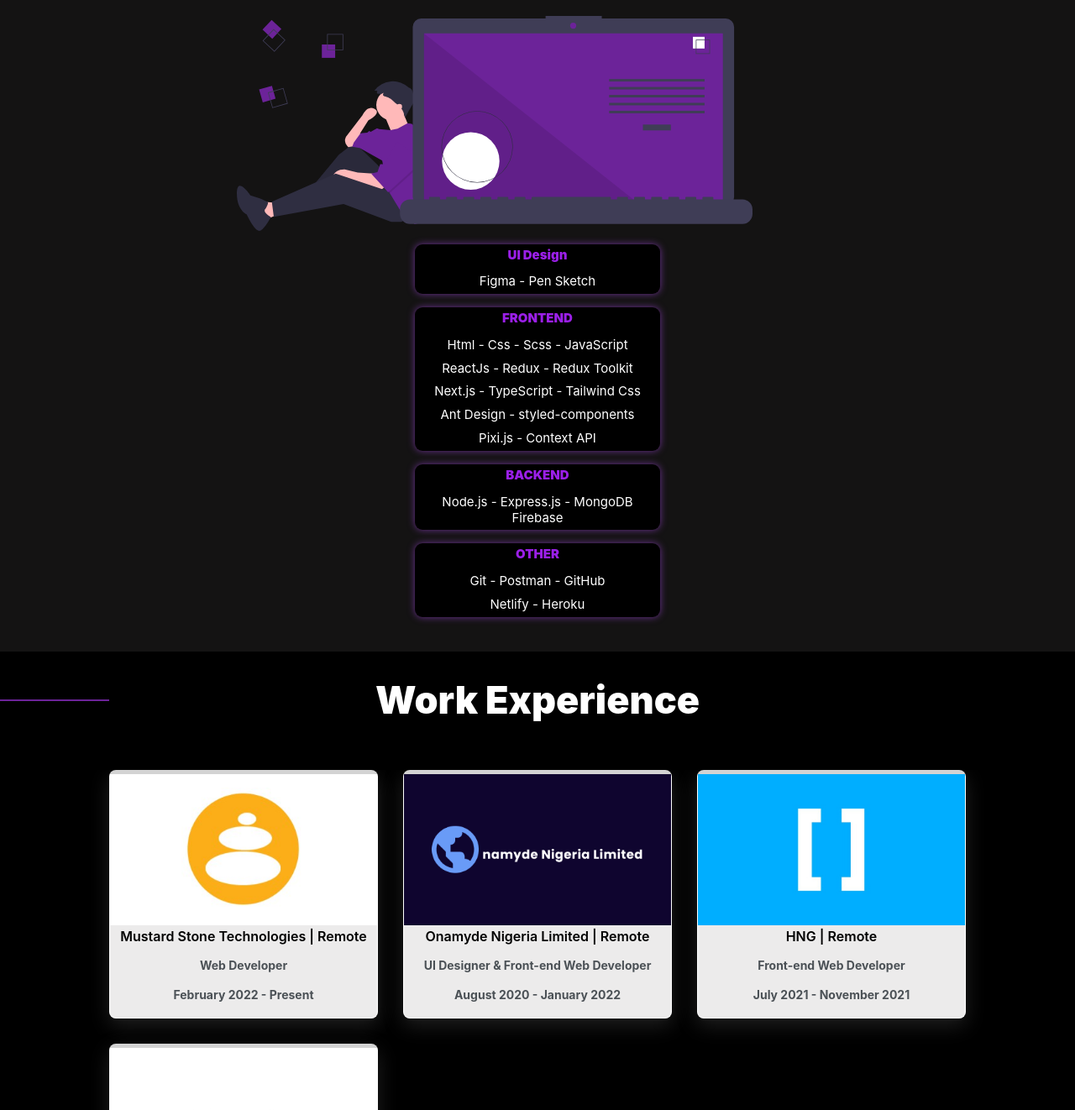
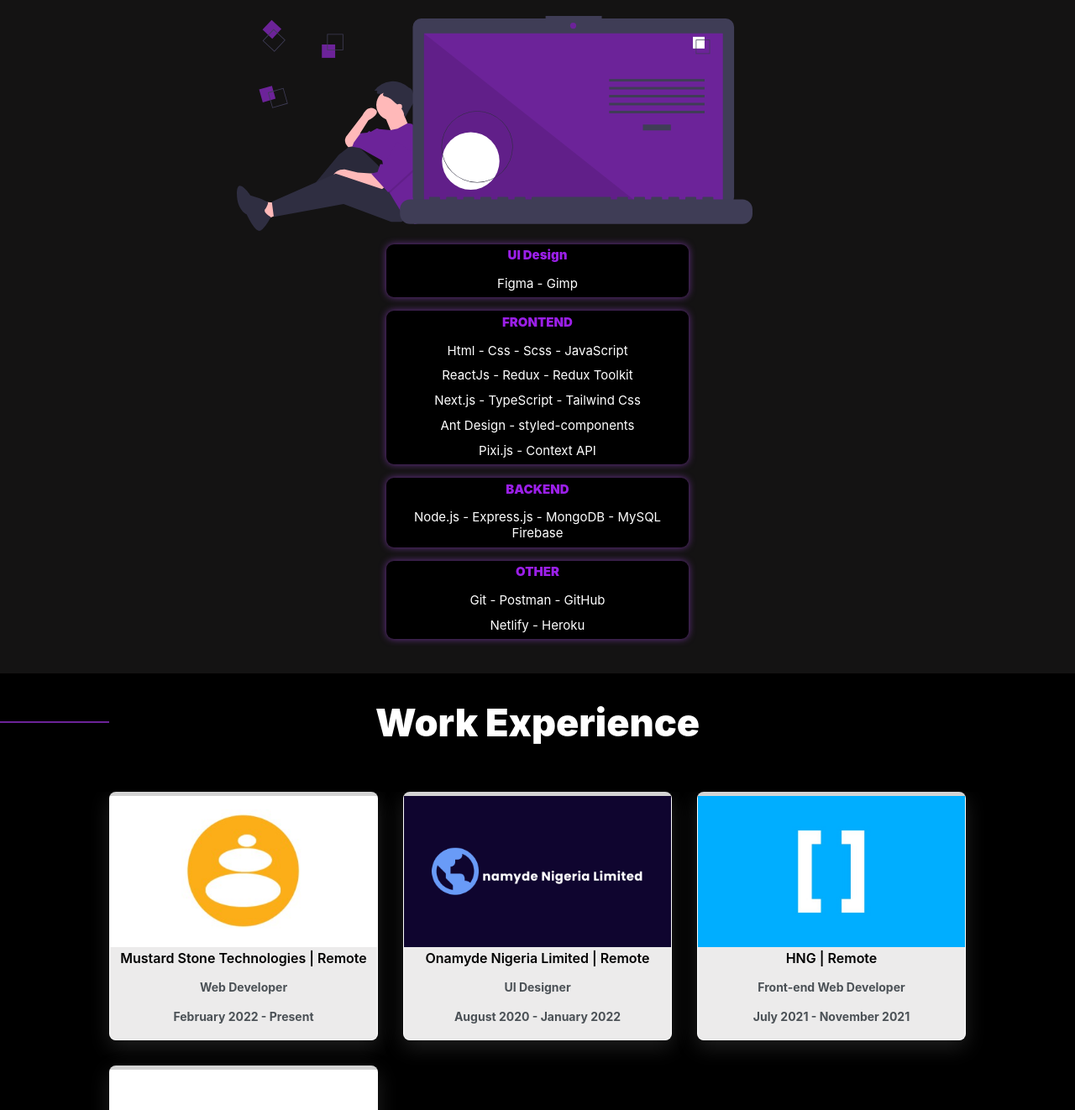
Before and after one commit to Onlygideon/Portfolio, a React (Create React App) app: page /#/ in a window 1280 px wide. Shown: the part 1431-2753 px from the top of the page at 84% size. Built offline with nearby package versions, Linux system fonts and the light colour scheme.

Commit message:
edit: components

```diff
--- a/src/components/Experience/Experience.js
+++ b/src/components/Experience/Experience.js
@@ -31,7 +31,7 @@
 const zuriTitle = `Zuri Team | Remote`;
 
 const mustardDescription = `Web Developer`;
-const onamydeDescription = `UI Designer & Front-end Web Developer`;
+const onamydeDescription = `UI Designer`;
 const hngDescription = `Front-end Web Developer`;
 const zuriDescription = `Back-end Web Developer`;
 
--- a/src/components/Skills/Skills.js
+++ b/src/components/Skills/Skills.js
@@ -12,12 +12,12 @@
 
 const uiDesignSkills = <ul>
     <li style={ listTitleStyle }>UI Design</li>
-    <li>Figma - Pen Sketch</li>
+    <li>Figma - Gimp</li>
 </ul>
 
 const backendSkills = <ul>
     <li style={ listTitleStyle }>BACKEND</li>
-    <li>Node.js - Express.js - MongoDB   Firebase</li>
+    <li>Node.js - Express.js - MongoDB - MySQL  Firebase</li>
 </ul>
 
 const frontendSkills = <ul>
```
Also changed, not shown: 1 other file (tests, documents, lock files or other folders).
